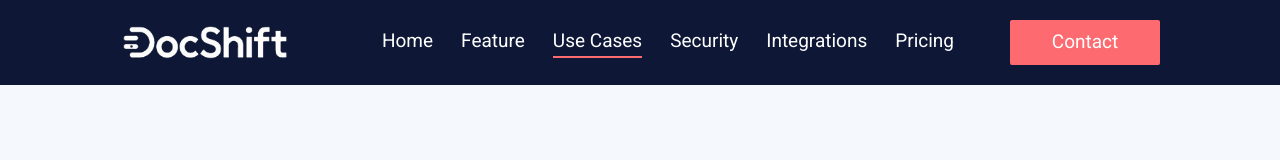
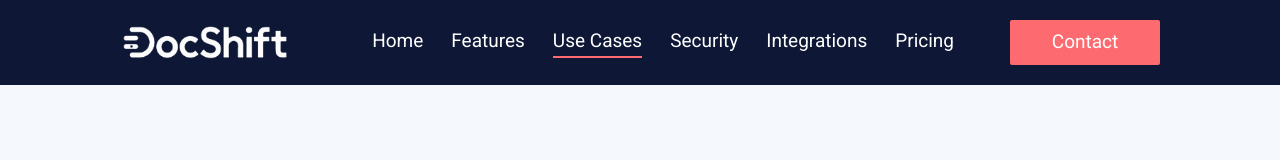
Before and after one commit to vandita-satarde/DocShift, a React (Vite) app in the folder frontend/: page /use-cases in a window 1280 px wide. Shown: the top 160 px of the page. Built offline with nearby package versions, Linux system fonts and the light colour scheme.

Commit message:
features

```diff
--- a/frontend/src/components/Navbar.jsx
+++ b/frontend/src/components/Navbar.jsx
@@ -30,7 +30,7 @@ function Navbar() {
                 <div className={`text-[15px] md:text-[16px] lg:text-[19px] flex-col md:flex-row flex md:items-center justify-between gap-4 md:gap-5 lg:gap-14 mt-4 md:mt-0 ${isOpen ? 'flex' : 'hidden'} md:flex`}>
                     <div className='flex flex-col md:flex-row items-center md:items-start justify-center gap-3 md:gap-3 lg:gap-7'>
                         <NavLink to="/" className={({ isActive }) => `${baseClass} ${isActive ? activeClass : ""} `} >Home</NavLink>
-                        <NavLink to="/features" className={ ({isActive}) => `${baseClass} ${isActive ? activeClass : ""} ` } >Feature</NavLink>
+                        <NavLink to="/features" className={ ({isActive}) => `${baseClass} ${isActive ? activeClass : ""} ` } >Features</NavLink>
                         <NavLink to="/use-cases" className={ ({isActive}) => `${baseClass} ${isActive ? activeClass : ""} ` } >Use Cases</NavLink>
                         <NavLink to="/security" className={ ({isActive}) => `${baseClass} ${isActive ? activeClass : ""}` } >Security</NavLink>
                         <NavLink to="/integrations" className={ ({isActive}) => `${baseClass} ${isActive ? activeClass : ""}` } >Integrations</NavLink>
```
